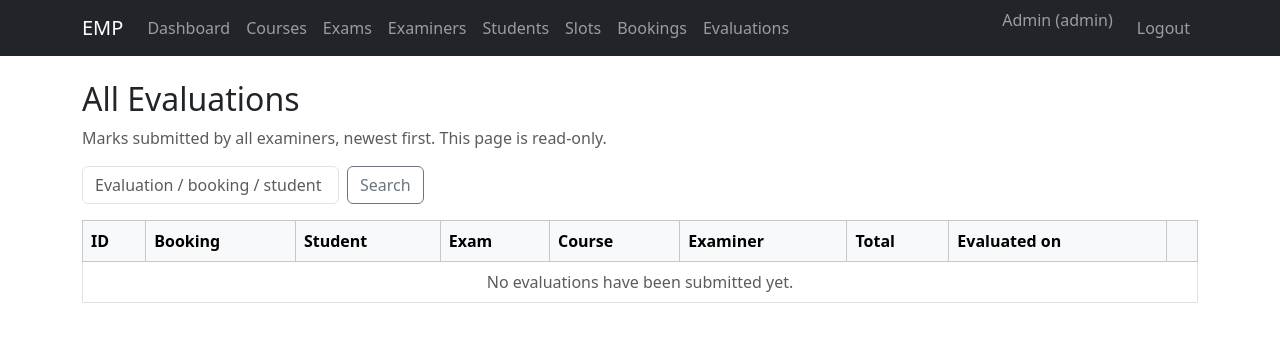
After one commit to murali-ftw/ExamMgmtPortal, a Flask app: page /admin/evaluations/ in a window 1280 px wide. The commit adds this page. Shown: the top 342 px of the page. Run offline with Flask 3, Linux system fonts and the light colour scheme; the visitor is signed in with stand-in values (Sample User, id 1); some libraries are stand-ins or nearby versions.

Commit message:
Add admin evaluations view

```diff
--- a/routes/__init__.py
+++ b/routes/__init__.py
@@ -12,6 +12,7 @@ from routes.admin.admin_exam_examiner_routes import bp as admin_exam_examiners_b
 from routes.admin.admin_student_routes import bp as admin_students_bp
 from routes.admin.admin_slot_routes import bp as admin_slots_bp
 from routes.admin.admin_booking_routes import bp as admin_bookings_bp
+from routes.admin.admin_evaluation_routes import bp as admin_evaluations_bp
 from routes.examiner.examiner_dashboard_routes import bp as examiner_dashboard_bp
 from routes.examiner.examiner_exam_routes import bp as examiner_exams_bp
 from routes.examiner.examiner_slot_routes import bp as examiner_slots_bp
@@ -36,6 +37,7 @@ ALL_BLUEPRINTS = [
     admin_students_bp,
     admin_slots_bp,
     admin_bookings_bp,
+    admin_evaluations_bp,
     examiner_dashboard_bp,
     examiner_exams_bp,
     examiner_slots_bp,
--- /dev/null
+++ b/routes/admin/admin_evaluation_routes.py
@@ -0,0 +1,40 @@
+# Admin pages to view every evaluation (all examiners) and one evaluation in detail. Read-only: nothing is changed here.
+from flask import Blueprint, render_template, request
+from sqlalchemy import or_
+
+from database import db
+from helpers.auth_helpers import role_required
+from helpers.search_helpers import read_search
+from models import Booking, Evaluation, Exam, Slot, User
+
+bp = Blueprint("admin_evaluations", __name__, url_prefix="/admin/evaluations")
+
+
+@bp.route("/")
+@role_required("admin")
+def list_evaluations():
+    # All evaluations, newest first; ?q= matches evaluation / booking / student ID (if a number) or student name/email / exam name
+    q, id_number = read_search(request.args.get("q", ""))
+
+    # Join booking -> student and booking -> slot -> exam so we can search on their columns
+    query = Evaluation.query.join(Evaluation.booking).join(Booking.student).join(Booking.slot).join(Slot.exam)
+
+    if q:
+        pattern = "%" + q + "%"
+        text_match = or_(User.name.ilike(pattern), User.email.ilike(pattern), Exam.name.ilike(pattern))
+        if id_number is not None:
+            query = query.filter(or_(Evaluation.id == id_number, Evaluation.booking_id == id_number,
+                                     Booking.student_id == id_number, text_match))
+        else:
+            query = query.filter(text_match)
+
+    evaluations = query.order_by(Evaluation.evaluated_on.desc(), Evaluation.id.desc()).all()
+    return render_template("admin/evaluations.html", evaluations=evaluations, q=q)
+
+
+@bp.route("/<int:evaluation_id>")
+@role_required("admin")
+def evaluation_detail(evaluation_id):
+    # One evaluation with the marks for each rubric criterion; a missing id gives 404
+    evaluation = db.get_or_404(Evaluation, evaluation_id)
+    return render_template("admin/evaluation_detail.html", evaluation=evaluation, booking=evaluation.booking)
--- /dev/null
+++ b/templates/admin/evaluations.html
@@ -0,0 +1,56 @@
+{# Admin: every evaluation of every examiner, newest first, with a search (read-only) #}
+{% extends "base.html" %}
+{% block title %}Evaluations{% endblock %}
+{% block content %}
+<h2>All Evaluations</h2>
+<p class="text-muted">Marks submitted by all examiners, newest first. This page is read-only.</p>
+
+<form method="get" class="row g-2 mb-3">
+    <div class="col-auto">
+        <input type="text" name="q" value="{{ q }}" class="form-control" placeholder="Evaluation / booking / student ID, name or exam">
+    </div>
+    <div class="col-auto">
+        <button type="submit" class="btn btn-outline-secondary">Search</button>
+        {% if q %}<a class="btn btn-link" href="{{ url_for('admin_evaluations.list_evaluations') }}">Clear</a>{% endif %}
+    </div>
+</form>
+
+<table class="table table-bordered table-hover">
+    <thead class="table-light">
+        <tr>
+            <th>ID</th>
+            <th>Booking</th>
+            <th>Student</th>
+            <th>Exam</th>
+            <th>Course</th>
+            <th>Examiner</th>
+            <th>Total</th>
+            <th>Evaluated on</th>
+            <th></th>
+        </tr>
+    </thead>
+    <tbody>
+        {% for evaluation in evaluations %}
+        <tr>
+            <td>{{ evaluation.id }}</td>
+            <td>{{ evaluation.booking_id }}</td>
+            <td>{{ evaluation.booking.student.name }} <span class="small text-muted">(ID {{ evaluation.booking.student_id }})</span></td>
+            <td>{{ evaluation.booking.slot.exam.name }}</td>
+            <td>{{ evaluation.booking.slot.exam.course.code }} - {{ evaluation.booking.slot.exam.course.name }}</td>
+            <td>{{ evaluation.booking.slot.examiner.name }}</td>
+            <td>{{ evaluation.total_marks }} / {{ evaluation.booking.slot.exam.max_marks }}</td>
+            <td>{{ evaluation.evaluated_on.strftime('%Y-%m-%d %H:%M') }}</td>
+            <td>
+                <a class="btn btn-sm btn-outline-primary" href="{{ url_for('admin_evaluations.evaluation_detail', evaluation_id=evaluation.id) }}">View</a>
+            </td>
+        </tr>
+        {% else %}
+        <tr>
+            <td colspan="9" class="text-center text-muted">
+                {% if q %}No evaluations match "{{ q }}".{% else %}No evaluations have been submitted yet.{% endif %}
+            </td>
+        </tr>
+        {% endfor %}
+    </tbody>
+</table>
+{% endblock %}
--- a/templates/base.html
+++ b/templates/base.html
@@ -26,6 +26,7 @@
                     <li class="nav-item"><a class="nav-link" href="{{ url_for('admin_students.list_students') }}">Students</a></li>
                     <li class="nav-item"><a class="nav-link" href="{{ url_for('admin_slots.list_slots') }}">Slots</a></li>
                     <li class="nav-item"><a class="nav-link" href="{{ url_for('admin_bookings.list_bookings') }}">Bookings</a></li>
+                    <li class="nav-item"><a class="nav-link" href="{{ url_for('admin_evaluations.list_evaluations') }}">Evaluations</a></li>
                 {% elif current_user and current_user.role == "examiner" %}
                     <li class="nav-item"><a class="nav-link" href="{{ url_for('examiner_dashboard.dashboard') }}">Dashboard</a></li>
                     <li class="nav-item"><a class="nav-link" href="{{ url_for('examiner_exams.my_exams') }}">My Exams</a></li>
```
Also changed, not shown: templates/admin/evaluation_detail.html (added, +45 -0 lines).
